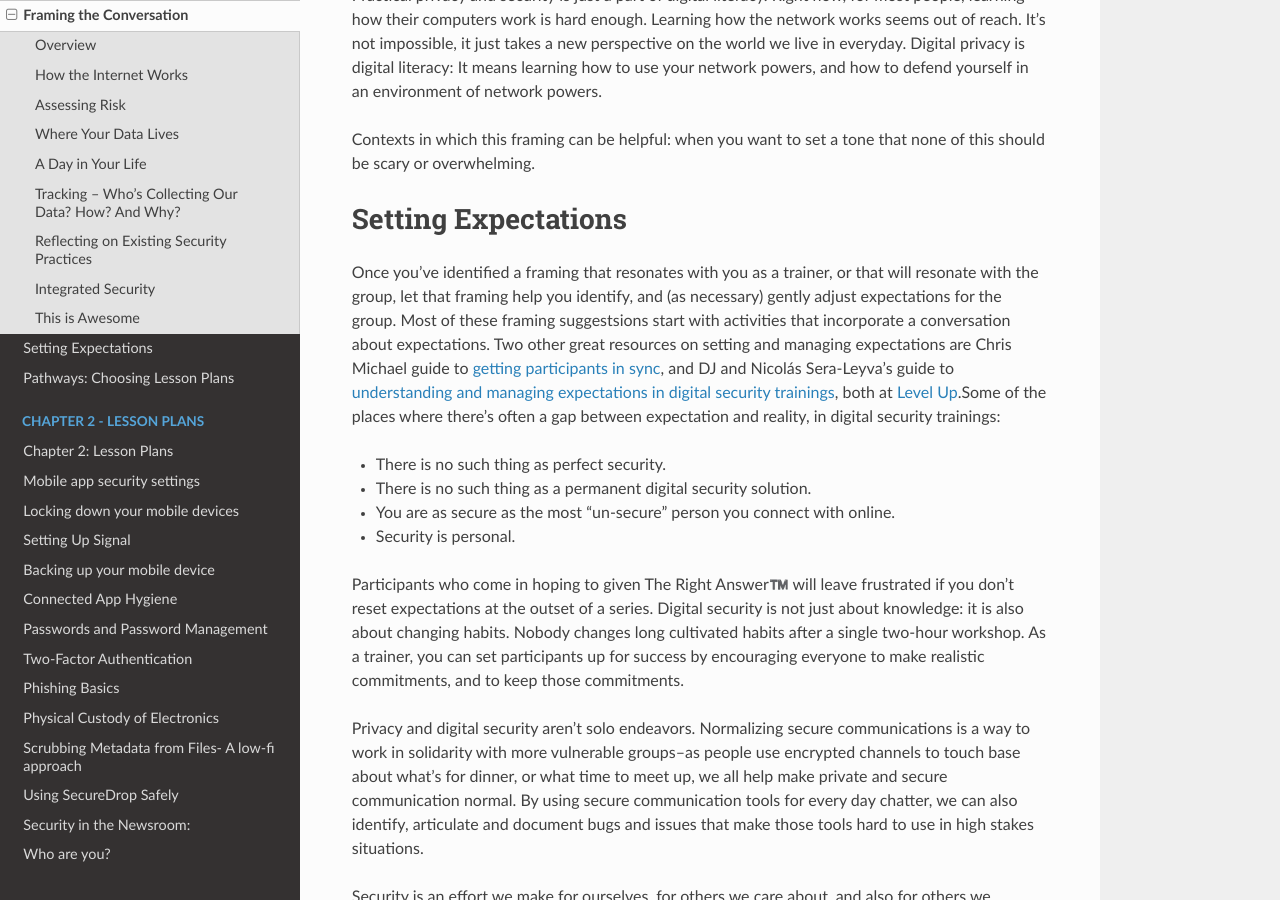
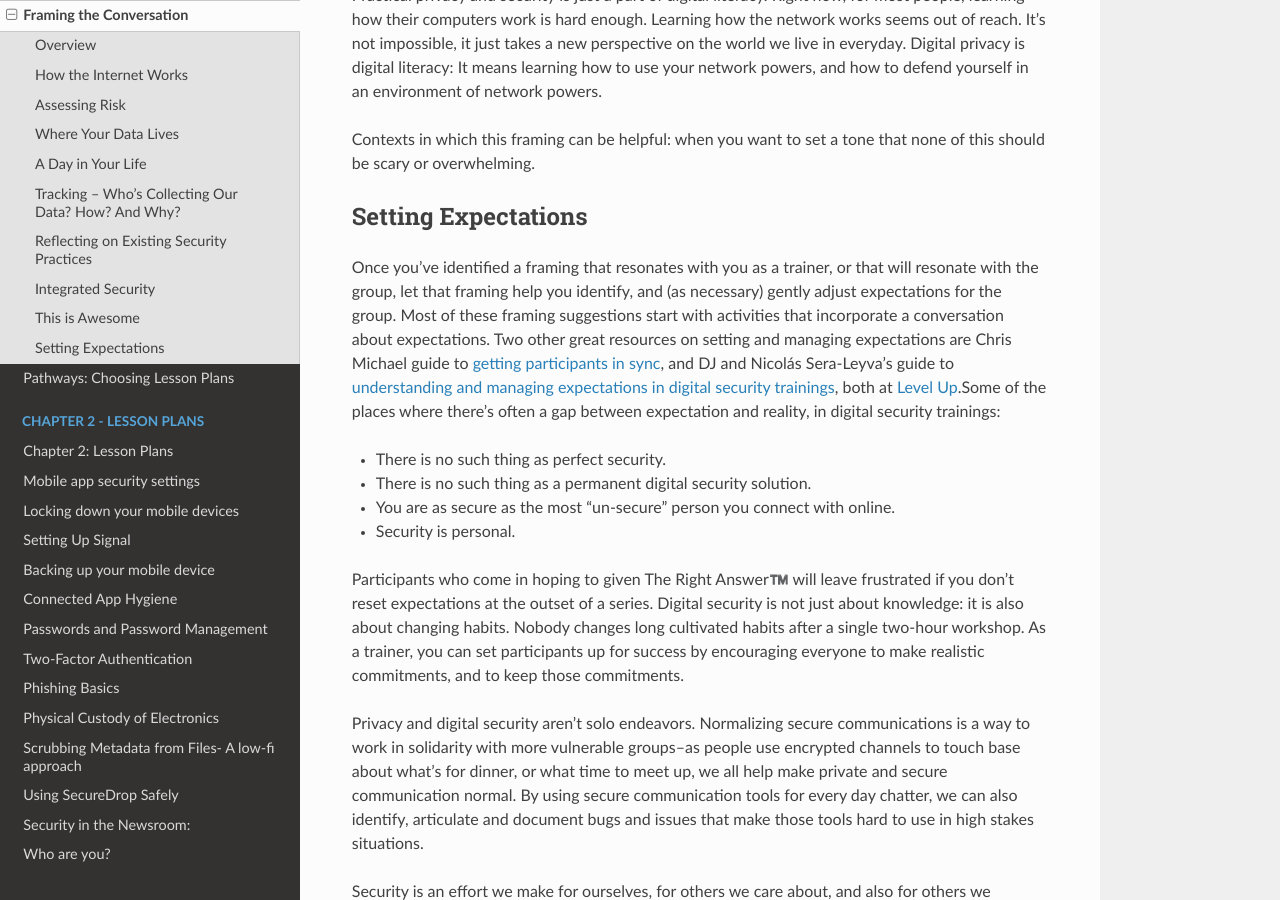
Before and after one commit to OpenNewsLabs/field-guide-security-training-newsroom, a Sphinx documentation site: the page built from docs/Chapter01-03-FramingStrategies.md, in a window 1280 px wide and 900 px high, scrolled down 3046 px. Built offline with Sphinx 7.4.7 and the Read the Docs theme 2.0.0, drawn with Linux system fonts in a browser that asks for light colours.

Commit message:
Reordered sections in Chapter 1

```diff
--- a/docs/Chapter01-04-FramingStrategies.md
+++ b/docs/Chapter01-03-FramingStrategies.md
@@ -72,9 +72,9 @@
 
 Contexts in which this framing can be helpful: when you want to set a tone that none of this should be scary or overwhelming.
 
-# Setting Expectations
+## Setting Expectations
 
-Once you've identified a framing that resonates with you as a trainer, or that will resonate with the group, let that framing help you identify, and (as necessary) gently adjust expectations for the group. Most of these framing suggestsions start with activities that incorporate a conversation about expectations. Two other great resources on setting and managing expectations are Chris Michael guide to  [getting participants in sync](https://level-up.cc/you-the-trainer/first-3-sessions-of-your-event/developing-a-shared-brain/), and DJ and Nicolás Sera-Leyva's guide to [understanding and managing expectations in digital security trainings](https://www.level-up.cc/you-the-trainer/setting-expectations-for-participants-organizers-and-yourself/), both at [Level Up](https://www.level-up.cc).Some of the places where there's often a gap between expectation and reality, in digital security trainings:
+Once you've identified a framing that resonates with you as a trainer, or that will resonate with the group, let that framing help you identify, and (as necessary) gently adjust expectations for the group. Most of these framing suggestions start with activities that incorporate a conversation about expectations. Two other great resources on setting and managing expectations are Chris Michael guide to  [getting participants in sync](https://level-up.cc/you-the-trainer/first-3-sessions-of-your-event/developing-a-shared-brain/), and DJ and Nicolás Sera-Leyva's guide to [understanding and managing expectations in digital security trainings](https://www.level-up.cc/you-the-trainer/setting-expectations-for-participants-organizers-and-yourself/), both at [Level Up](https://www.level-up.cc).Some of the places where there's often a gap between expectation and reality, in digital security trainings:
 
 * There is no such thing as perfect security.
 * There is no such thing as a permanent digital security solution.
```
Also changed, not shown: docs/Chapter01-02-OrganizationalSelfAssessment.md (renamed from docs/Chapter01-03-OrganizationalSelfAssessment.md), docs/Chapter01-04-TrainingGames.md (renamed from docs/Chapter01-02-TrainingGames.md).
